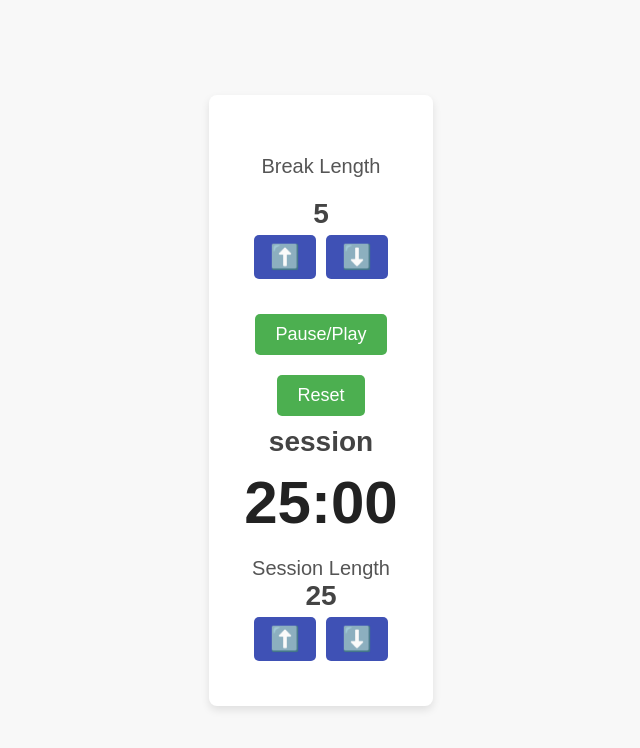
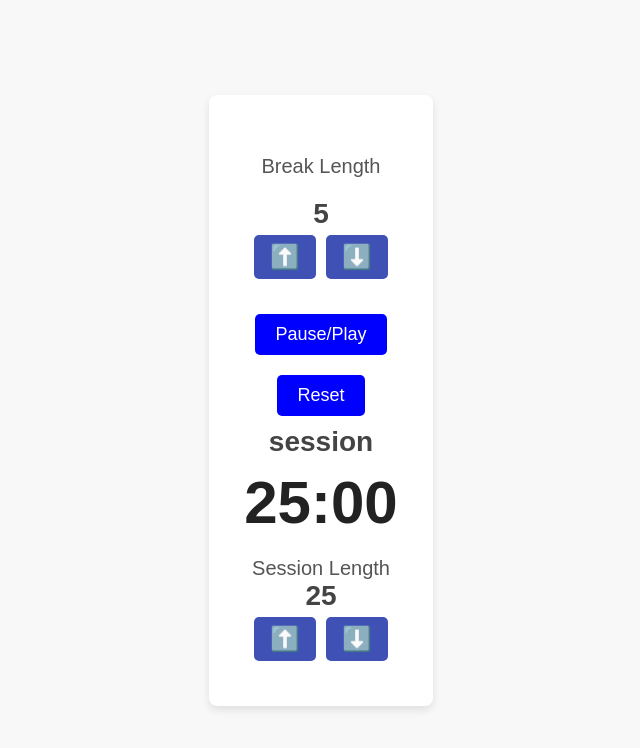
Before and after one commit to Simon-Percy/script-test, a React (Vite) app: page / in a window 1280 px wide. Shown: the top 748 px of the page, without its empty margins (319-959 px from the left). Built offline with nearby package versions, Linux system fonts and the light colour scheme.

Commit message:
preparing for overview

```diff
--- a/src/App.css
+++ b/src/App.css
@@ -66,7 +66,7 @@ body {
   cursor: pointer;
   padding: 10px 20px;
   border: none;
-  background-color: #4caf50;
+  background-color: blue;
   color: #fff;
   border-radius: 5px;
   transition: background-color 0.3s ease;
@@ -74,7 +74,7 @@ body {
 
 #start_stop:hover,
 #reset:hover {
-  background-color: #43a047;
+  background-color: blue;
 }
 
 #timer-label {
--- a/src/App.jsx
+++ b/src/App.jsx
@@ -1,6 +1,7 @@
 import { useEffect, useRef, useState } from "react";
 import "./App.css";
 
+// remember to add comments
 function App() {
   const [breakMins, setBreakMins] = useState(5);
   const [initialMins, setInitialMins] = useState(25);
```
